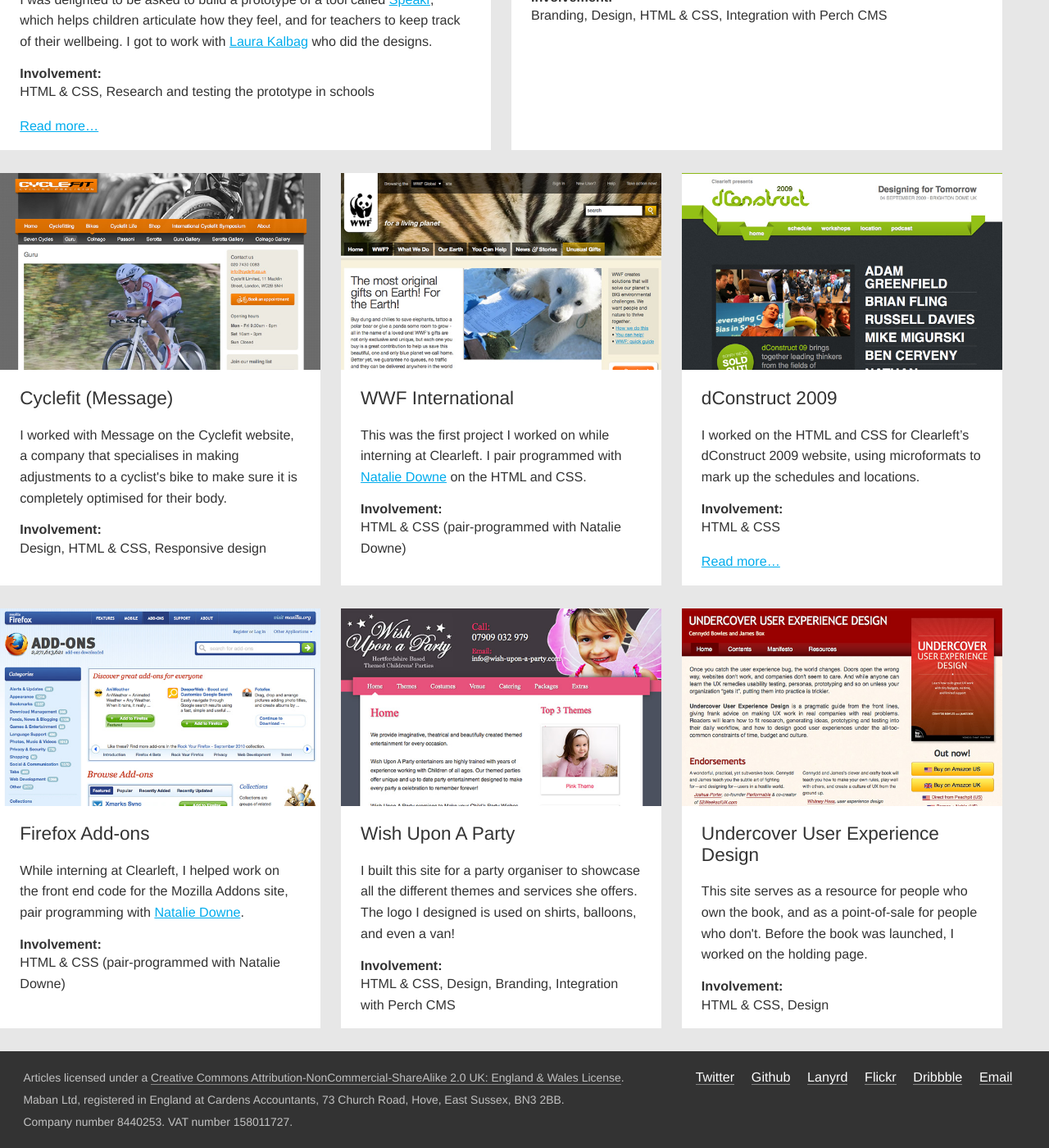
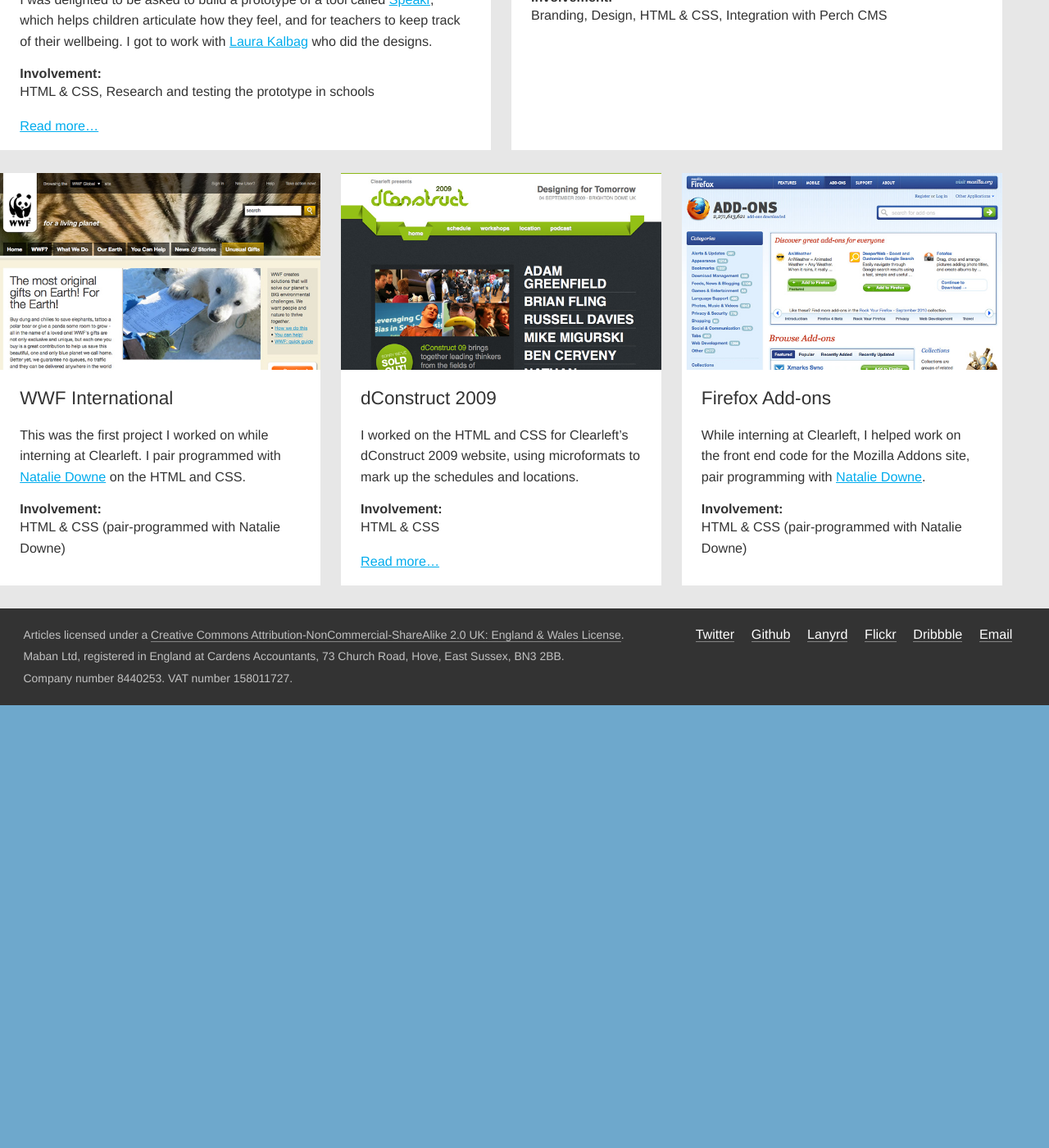
Before and after one commit to maban/maban, a Jekyll site: the page built from portfolio/index.html, in a window 1280 px wide and 1400 px high, scrolled down 1416 px. Shown: the whole window at 82% size. Built offline with Jekyll 4.4.1, drawn with Linux system fonts in a browser that asks for light colours; after the commit the page ends 2276 px from its top, so only the background shows below that.

Commit message:
Update portfolio

```diff
--- a/portfolio/index.html
+++ b/portfolio/index.html
@@ -72,17 +72,6 @@ slug: page-portfolio
     <div class="project-s">
 
         <article class="project">
-            <div class="description">
-        	    <h2 class="title">Cyclefit (Message)</h2>
-        	    <p>I worked with Message on the Cyclefit website, a company that specialises in making adjustments to a cyclist's bike to make sure it is completely optimised for their body.</p>
-                <h3>Involvement:</h3> <p>Design, HTML &amp; CSS, Responsive design</p>
-            </div>
-
-            <img class="image-l" src="/image/screenshot-cyclefit-01.jpg" alt="Screenshot of the Cyclefit website" />
-
-        </article>
-
-        <article class="project">
         	<div class="description">
         		<h2 class="title">WWF International</h2>
         		<p>This was the first project I worked on while interning at Clearleft. I pair programmed with <a href="http://natbat.net/ ">Natalie Downe</a> on the HTML and CSS.</p>
@@ -101,10 +90,6 @@ slug: page-portfolio
             <img class="image-l" src="/image/screenshot-dconstruct-01.jpg" alt="Screenshot of the dConstruct website" />
         </article>
 
-    </div>
-
-    <div class="project-s">
-
         <article class="project">
         	<div class="description">
         		<h2 class="title">Firefox Add-ons</h2>
@@ -114,24 +99,6 @@ slug: page-portfolio
         	<img class="image-l" src="/image/screenshot-firefox-addons-1.jpg" alt="Screenshot of the Firefox Add-ons website" />
         </article>
 
-        <article class="project">
-    	    <div class="description">
-    		    <h2 class="title">Wish Upon A Party</h2>
-    		    <p>I built this site for a party organiser to showcase all the different themes and services she offers. The logo I designed is used on shirts, balloons, and even a van!</p>
-    		    <h3>Involvement:</h3> <p>HTML &amp; CSS, Design, Branding, Integration with Perch CMS</p>
-    	    </div>
-    	    <img class="image-l" src="/image/screenshot-wuap-01.jpg" alt="Screenshot of the Wish Upon A Party website" />
-        </article>
-
-    	<article class="project">
-            <div class="description">
-                <h2 class="title">Undercover User Experience Design</h2>
-                <p>This site serves as a resource for people who own the book, and as a point-of-sale for people who don't. Before the book was launched, I worked on the holding page.</p>
-                <h3>Involvement:</h3> <p>HTML &amp; CSS, Design</p>
-            </div>
-            <img class="image-l" src="/image/screenshot-uux-01.jpg" alt="Screenshot of the Undercover User Experience website" />
-        </article>
-
     </div>
 
 </main>
```
